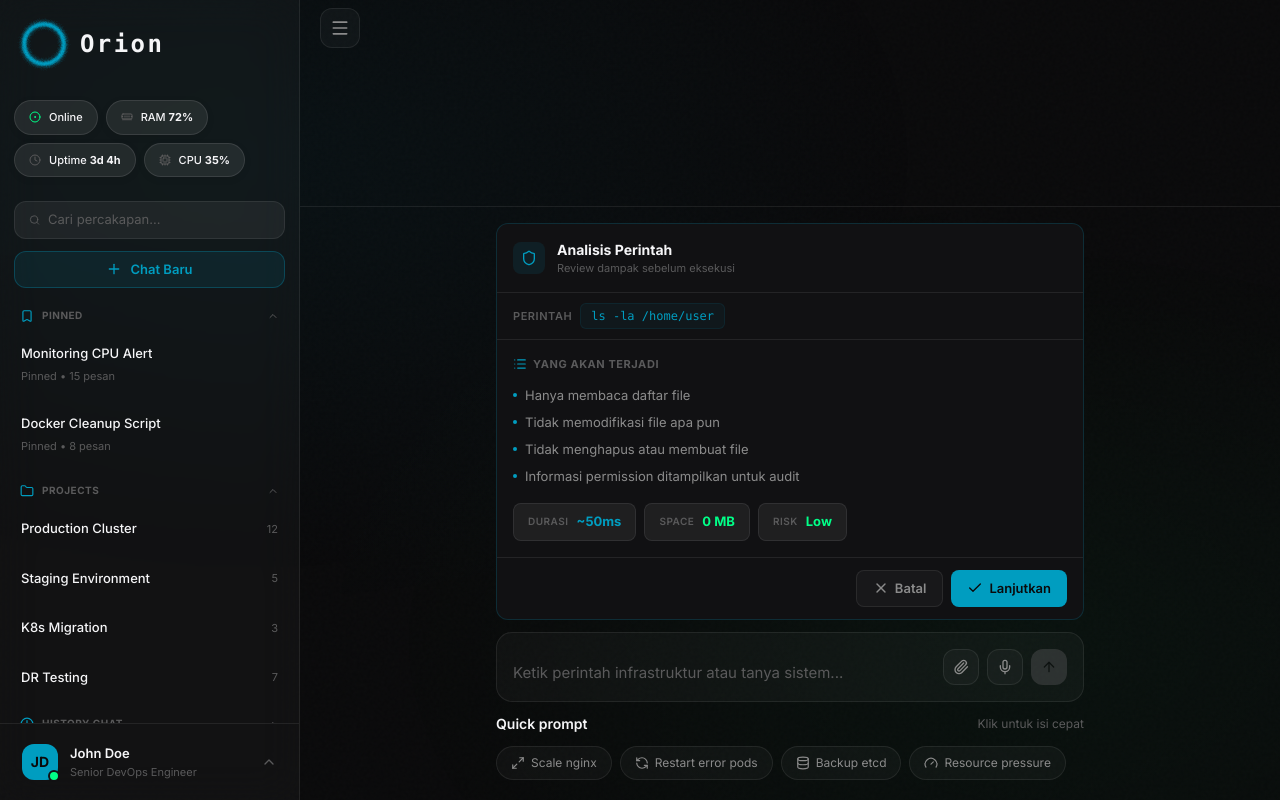
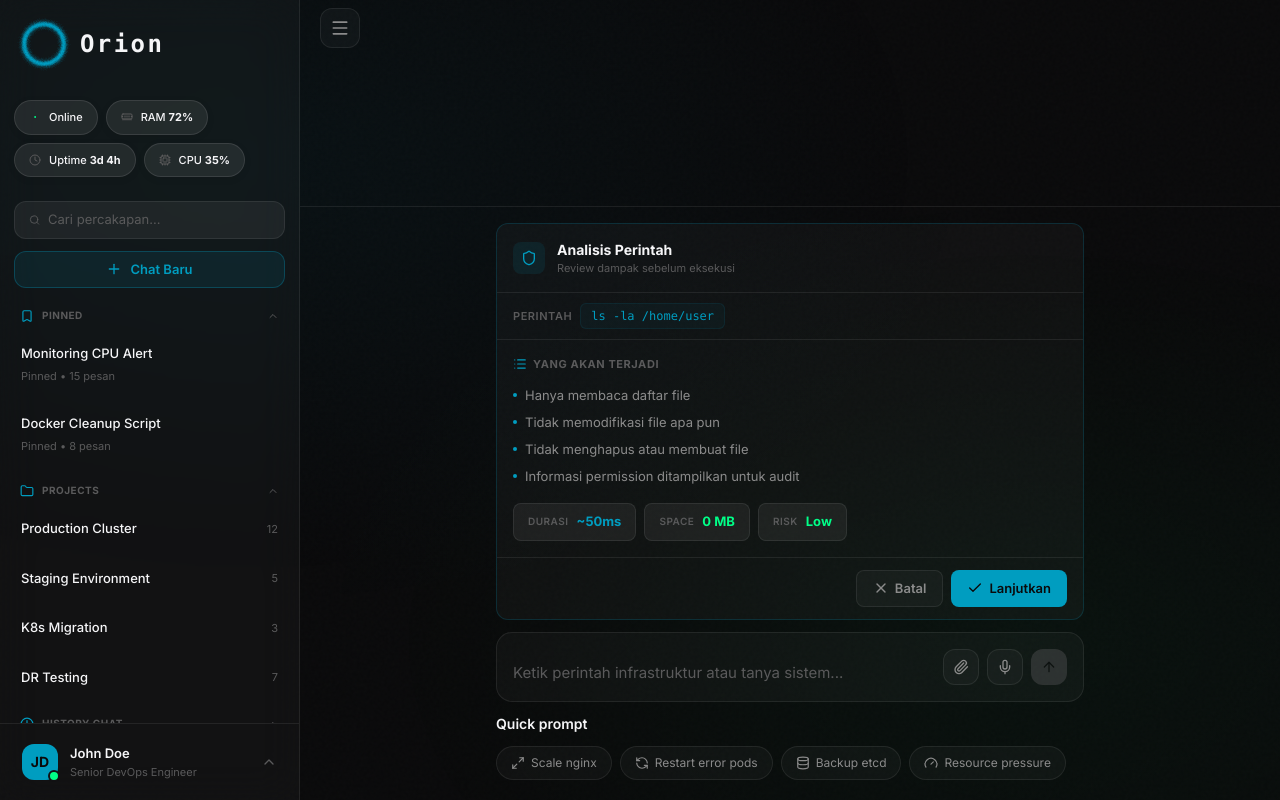
Before and after one commit to hanifakbari/orion, a Next.js app: page / in a window 1280 px wide. Both pictures are taken after a click on the button 986 px from the left and 548 px from the top of the page. Built offline with nearby package versions, Linux system fonts and the light colour scheme.

Commit message:
fix: beberapa minor

```diff
--- a/src/assets/styles/globals.css
+++ b/src/assets/styles/globals.css
@@ -20,7 +20,7 @@
   --border-color: rgba(255, 255, 255, 0.08);
   --surface-color: rgba(255, 255, 255, 0.03);
   --surface-hover-color: rgba(255, 255, 255, 0.06);
-  --surface-active-color: rgba(255, 255, 255, 0.1);
+  --surface-active-color: rgba(50, 48, 48, 0.1);
   --pill-bg-color: rgba(255, 255, 255, 0.08);
   --pill-border-color: rgba(255, 255, 255, 0.1);
   --overlay-color: rgba(0, 0, 0, 0.2);
--- a/src/components/atoms/AnalysisPanel/index.tsx
+++ b/src/components/atoms/AnalysisPanel/index.tsx
@@ -30,7 +30,7 @@ export const AnalysisPanel = ({
         "animate-slide-up overflow-hidden rounded-xl",
         isDangerous
           ? "border border-red-500/20 bg-red-500/5"
-          : "border border-accent-cyan/20 bg-bg-secondary",
+          : "border border-accent-cyan/20 bg-surface",
       )}
     >
       {/* ── Header ── */}
--- a/src/components/atoms/SafetyWarning/index.tsx
+++ b/src/components/atoms/SafetyWarning/index.tsx
@@ -36,9 +36,7 @@ export const SafetyWarning = ({
         <div
           className={cn(
             "flex h-10 w-10 shrink-0 items-center justify-center rounded-xl",
-            isCritical
-              ? "bg-red-500/20 text-red-500"
-              : "bg-accent-red/15 text-accent-red",
+            isCritical ? "bg-red-500/20 text-red-500" : "text-accent-red",
           )}
         >
           {isCritical ? (
@@ -100,9 +98,7 @@ export const SafetyWarning = ({
             title={cmd.desc}
             className={cn(
               "inline-block rounded-md px-2.5 py-1 text-xs font-medium",
-              isCritical
-                ? "bg-red-500/20 text-red-500"
-                : "bg-accent-red/15 text-accent-red",
+              isCritical ? "bg-red-500/20 text-red-500" : "text-accent-red",
             )}
           >
             {cmd.pattern}
--- a/src/components/atoms/StatusPill/index.tsx
+++ b/src/components/atoms/StatusPill/index.tsx
@@ -1,4 +1,3 @@
-// src/components/atoms/StatusPill.tsx
 import { LucideIcon } from "lucide-react";
 import { cn } from "@/app/lib/utils";
 
--- a/src/components/molecules/SidebarStats/index.tsx
+++ b/src/components/molecules/SidebarStats/index.tsx
@@ -1,5 +1,5 @@
 import { StatusPill } from "@/components";
-import { CircleDot, MemoryStick, Clock, Cpu } from "lucide-react";
+import { Dot, MemoryStick, Clock, Cpu } from "lucide-react";
 
 interface SidebarStatsProps {
   ram: number | string;
@@ -17,11 +17,7 @@ export const SidebarStats = ({ ram, cpu, uptime }: SidebarStatsProps) => {
         Status Sistem
       </h2>
 
-      <StatusPill
-        icon={CircleDot}
-        iconColor="text-accent-green"
-        label="Online"
-      />
+      <StatusPill icon={Dot} iconColor="text-accent-green" label="Online" />
       <StatusPill icon={MemoryStick} label="RAM" value={`${ram}%`} />
       <StatusPill icon={Clock} label="Uptime" value={uptime} />
       <StatusPill icon={Cpu} label="CPU" value={`${cpu}%`} />
--- a/src/components/organisms/ChatInterface/index.tsx
+++ b/src/components/organisms/ChatInterface/index.tsx
@@ -507,15 +507,15 @@ export const ChatInterface = ({
             <div className="rounded-xl border border-border-custom bg-surface p-4">
               <div className="flex h-6 items-end gap-2">
                 <span
-                  className="animate-dot-wave h-2 w-2 rounded-full bg-accent-cyan"
+                  className="h-2 w-2 animate-dot-wave rounded-full bg-accent-cyan"
                   style={{ animationDelay: "0s" }}
                 />
                 <span
-                  className="animate-dot-wave h-2 w-2 rounded-full bg-accent-cyan"
+                  className="h-2 w-2 animate-dot-wave rounded-full bg-accent-cyan"
                   style={{ animationDelay: "0.2s" }}
                 />
                 <span
-                  className="animate-dot-wave h-2 w-2 rounded-full bg-accent-cyan"
+                  className="h-2 w-2 animate-dot-wave rounded-full bg-accent-cyan"
                   style={{ animationDelay: "0.4s" }}
                 />
               </div>
@@ -562,7 +562,6 @@ export const ChatInterface = ({
           <span className="text-sm font-semibold text-text-primary">
             Quick prompt
           </span>
-          <span className="text-xs text-text-muted">Klik untuk isi cepat</span>
         </div>
         <div className="flex flex-wrap gap-2 pb-1">
           {CHAT_SUGGESTIONS.map((suggestion) => {
```
